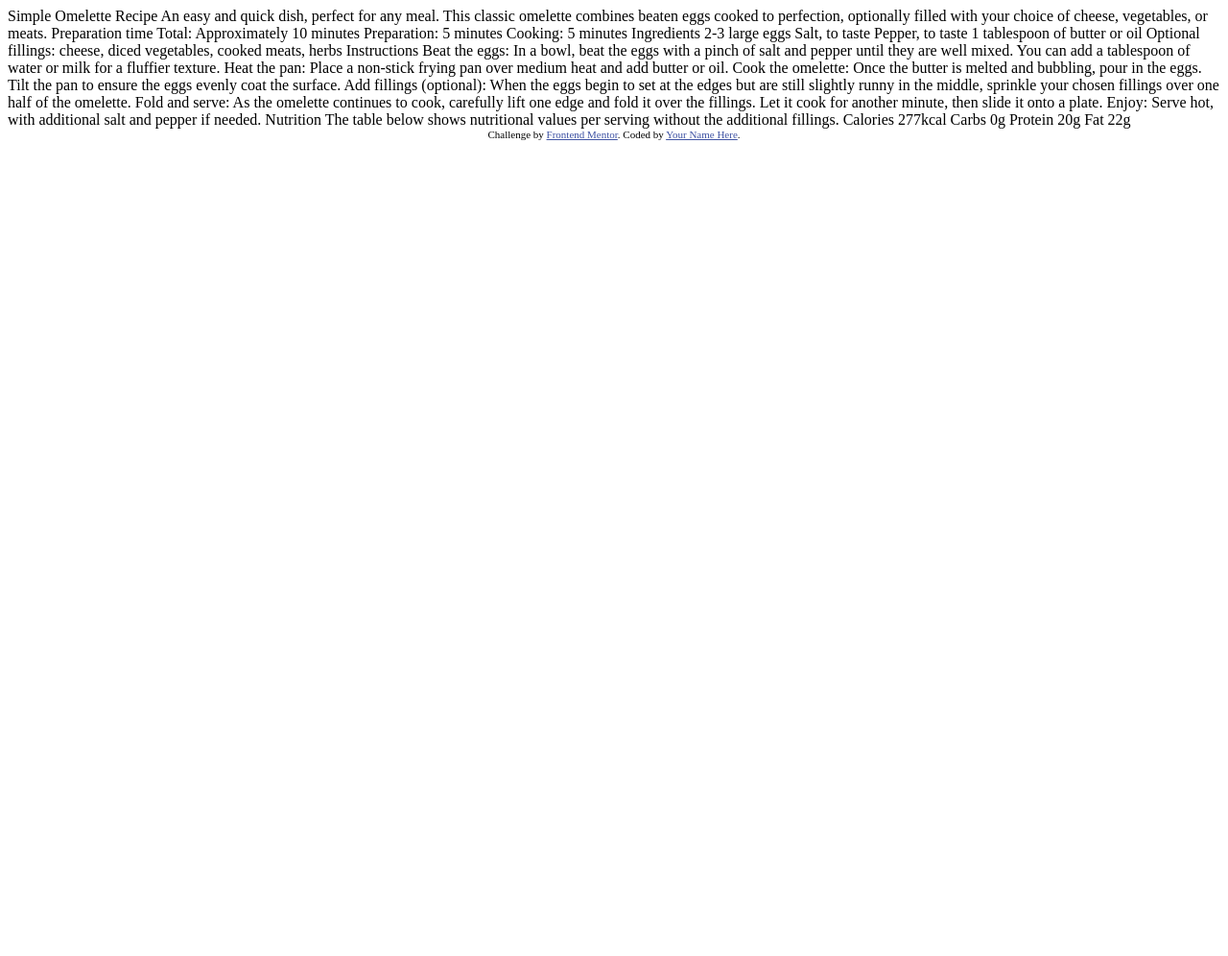
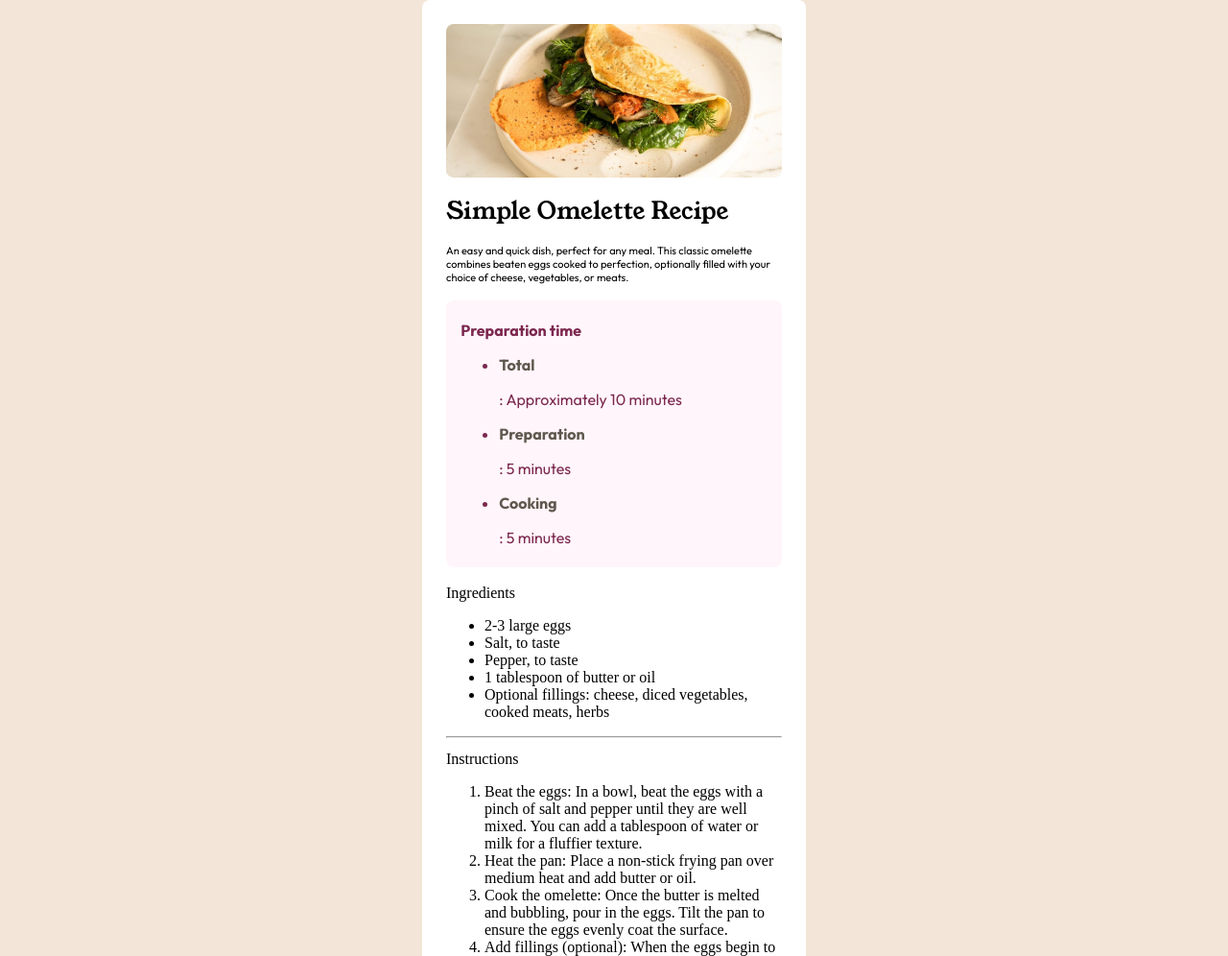
Before and after one commit to TomasRivetta/recipe-page-FM, a plain HTML site: page index.html in a window 1280 px wide. Shown: the top 996 px of the page at 96% size. Before the commit the page ends 800 px from the top, so only its background shows below. Drawn offline with Linux system fonts and the light colour scheme.

Commit message:
armando estructura de proyecto

```diff
--- /dev/null
+++ b/css/index.css
@@ -0,0 +1,3 @@
+@import url(reset.css);
+@import url(variables.css);
+@import url(main.css);
--- /dev/null
+++ b/css/main.css
@@ -0,0 +1,70 @@
+body {
+  background-color: var(--stone-100);
+}
+
+.contenedor-principal {
+  display: flex;
+  justify-content: center;
+  align-items: center;
+}
+
+.contenedor-receta {
+  width: 50vh;
+  background-color: var(--white);
+  padding: 25px;
+  border-radius: 0.5em;
+}
+
+img {
+  border-radius: 0.5em;
+}
+
+.titulo-receta {
+  font-family: var(--font-family-young-serif);
+  font-size: 25px;
+}
+
+.introduccion-receta {
+  font-family: var(--font-family-outfit);
+  font-size: 11px;
+}
+
+.container-tiempo-preparacion {
+  margin: 5% 0;
+  background-color: var(--rose-50);
+  padding: 5px;
+  border-radius: 0.5em;
+}
+
+.contenedor-secundario {
+  margin: 0 0 0 3%;
+}
+
+.titulo-preparacion {
+  color: var(--rose-800);
+  font-weight: bold;
+  font-family: var(--font-family-outfit);
+}
+
+.item-time-preparacion {
+  color: var(--rose-800);
+  font-family: var(--font-family-outfit);
+}
+
+.item-time-preparacion-titulo {
+  color: var(--stone-600);
+  font-weight: bold;
+}
+
+footer {
+  margin-top: 10px;
+}
+
+.attribution {
+  font-size: 11px;
+  text-align: center;
+}
+
+.attribution a {
+  color: hsl(228, 45%, 44%);
+}
--- /dev/null
+++ b/css/reset.css
@@ -0,0 +1,36 @@
+* {
+    min-width: 0;
+    font: inherit;
+}
+
+*,
+*::before,
+*::after {
+    box-sizing: border-box;
+}
+
+img,
+video,
+svg {
+    display: block;
+    height: auto;
+    max-width: 100%;
+}
+
+body {
+    margin: 0;
+    min-height: 100dvh;
+}
+
+h1,
+h2,
+h3,
+h4,
+h5,
+h6 {
+    text-wrap: balance;
+}
+
+p {
+    text-wrap: pretty;
+}
--- /dev/null
+++ b/css/variables.css
@@ -0,0 +1,35 @@
+@font-face {
+  font-family: "Outfit";
+  src: url("../assets/fonts/outfit/Outfit-VariableFont_wght.ttf")
+    format("truetype");
+}
+
+@font-face {
+  font-family: "YoungSerif";
+  src: url("../assets/fonts/young-serif/YoungSerif-Regular.ttf")
+    format("truetype");
+}
+
+:root {
+  /* ## Colors */
+
+  --white: hsl(0, 0%, 100%);
+  --stone-100: hsl(30, 54%, 90%);
+  --stone-150: hsl(30, 18%, 87%);
+  --stone-600: hsl(30, 10%, 34%);
+  --stone-900: hsl(24, 5%, 18%);
+  --brown-800: hsl(14, 45%, 36%);
+  --rose-50: hsl(330, 100%, 98%);
+  --rose-800: hsl(332, 51%, 32%);
+
+  /* ## Typography */
+
+  --font-size-p: 16px;
+
+  --font-weights-l: 400;
+  --font-weights-x: 600;
+  --font-weights-xl: 700;
+
+  --font-family-young-serif: "YoungSerif", serif;
+  --font-family-outfit: "Outfit", sans-serif;
+}
--- a/index.html
+++ b/index.html
@@ -1,61 +1,90 @@
 <!DOCTYPE html>
 <html lang="en">
+
 <head>
   <meta charset="UTF-8">
-  <meta name="viewport" content="width=device-width, initial-scale=1.0"> <!-- displays site properly based on user's device -->
+  <meta name="viewport" content="width=device-width, initial-scale=1.0">
+  <!-- displays site properly based on user's device -->
 
   <link rel="icon" type="image/png" sizes="32x32" href="./assets/images/favicon-32x32.png">
-
+  <link rel="stylesheet" href="css/index.css">
   <title>Frontend Mentor | Recipe page</title>
 
-  <!-- Feel free to remove these styles or customise in your own stylesheet 👍 -->
-  <style>
-    .attribution { font-size: 11px; text-align: center; }
-    .attribution a { color: hsl(228, 45%, 44%); }
-  </style>
 </head>
+
 <body>
 
-  Simple Omelette Recipe
+  <div class="contenedor-principal">
 
+    <div class="contenedor-receta">
+
+      <div class="contenedor-image">
+        <img src="assets/images/image-omelette.jpeg" alt="imagen de omelette">
+      </div>
+
+      <h1 class="titulo-receta">Simple Omelette Recipe</h1>
+
+      <p class="introduccion-receta">
         An easy and quick dish, perfect for any meal. This classic omelette combines beaten eggs cooked
         to perfection, optionally filled with your choice of cheese, vegetables, or meats.
+      </p>
 
-  Preparation time
+      <div class="container-tiempo-preparacion">
 
-  Total: Approximately 10 minutes
-  Preparation: 5 minutes
-  Cooking: 5 minutes
+        <div class="contenedor-secundario">
+          <p class="titulo-preparacion">Preparation time</p>
 
-  Ingredients
+          <ul>
+            <li class="item-time-preparacion">
+              <p class="item-time-preparacion-titulo">Total</p>: Approximately 10 minutes
+            </li>
+            <li class="item-time-preparacion">
+              <p class="item-time-preparacion-titulo">Preparation</p>: 5 minutes
+            </li>
+            <li class="item-time-preparacion">
+              <p class="item-time-preparacion-titulo">Cooking</p>: 5 minutes
+            </li>
+          </ul>
+        </div>
+      </div>
 
-  2-3 large eggs
-  Salt, to taste
-  Pepper, to taste
-  1 tablespoon of butter or oil
-  Optional fillings: cheese, diced vegetables, cooked meats, herbs
 
-  Instructions
+      <h2>Ingredients</h2>
 
-  Beat the eggs: In a bowl, beat the eggs with a pinch of salt and pepper until they are well mixed.
-  You can add a tablespoon of water or milk for a fluffier texture.
+      <ul>
+        <li>2-3 large eggs</li>
+        <li>Salt, to taste</li>
+        <li>Pepper, to taste</li>
+        <li>1 tablespoon of butter or oil</li>
+        <li>Optional fillings: cheese, diced vegetables, cooked meats, herbs</li>
+      </ul>
 
-  Heat the pan: Place a non-stick frying pan over medium heat and add butter or oil.
+      <hr>
 
-  Cook the omelette: Once the butter is melted and bubbling, pour in the eggs. Tilt the pan to ensure
-  the eggs evenly coat the surface.
+      <h2>Instructions</h2>
 
-  Add fillings (optional): When the eggs begin to set at the edges but are still slightly runny in the
+      <ol>
+        <li>Beat the eggs: In a bowl, beat the eggs with a pinch of salt and pepper until they are well mixed.
+          You can add a tablespoon of water or milk for a fluffier texture.</li>
+        <li> Heat the pan: Place a non-stick frying pan over medium heat and add butter or oil.
+        </li>
+        <li> Cook the omelette: Once the butter is melted and bubbling, pour in the eggs. Tilt the pan to ensure
+          the eggs evenly coat the surface.</li>
+        <li> Add fillings (optional): When the eggs begin to set at the edges but are still slightly runny in the
           middle, sprinkle your chosen fillings over one half of the omelette.
+        </li>
+        <li> Fold and serve: As the omelette continues to cook, carefully lift one edge and fold it over the
+          fillings. Let it cook for another minute, then slide it onto a plate.
+        </li>
+        <li> Enjoy: Serve hot, with additional salt and pepper if needed.
+        </li>
+      </ol>
 
-  Fold and serve: As the omelette continues to cook, carefully lift one edge and fold it over the
-  fillings. Let it cook for another minute, then slide it onto a plate.
+      <hr>
 
-  Enjoy: Serve hot, with additional salt and pepper if needed.
+      <h2>Nutrition</h2>
 
-  Nutrition
-
-  The table below shows nutritional values per serving without the additional fillings.
+      <p>The table below shows nutritional values per serving without the additional fillings.</p>
 
       Calories
       277kcal
@@ -68,10 +97,17 @@
 
       Fat
       22g
+    </div>
+  </div>
 
+
+
+  <footer>
     <div class="attribution">
       Challenge by <a href="https://www.frontendmentor.io?ref=challenge" target="_blank">Frontend Mentor</a>.
-    Coded by <a href="#">Your Name Here</a>.
+      Coded by <a href="https://totoridev.netlify.app/" target="_blank">Tomas Rivetta</a>.
     </div>
+  </footer>
 </body>
+
 </html>
```
Lines whose indentation alone changed are shown as unchanged.
